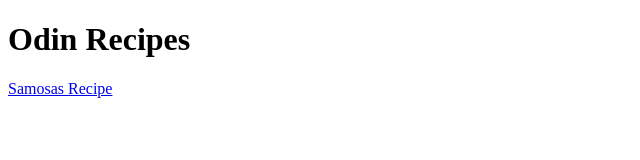
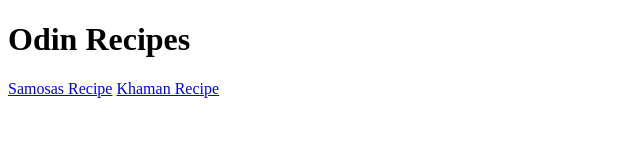
Before and after one commit to sameeksha-dalvi/odin-recipes, a plain HTML site: page index.html in a window 1280 px wide. Shown: the whole page, without its empty margins (0-640 px from the left). Drawn offline with Linux system fonts and the light colour scheme.

Commit message:
Modify index.html by adding another recipe link
In index.html file khaman recipe page link was added.

```diff
--- a/index.html
+++ b/index.html
@@ -7,5 +7,6 @@
     <body>
         <h1>Odin Recipes</h1>
         <a href="recipes/samosas.html" >Samosas Recipe</a>
+        <a href="recipes/khaman.html" >Khaman Recipe</a>
     </body>
 </html>
```
